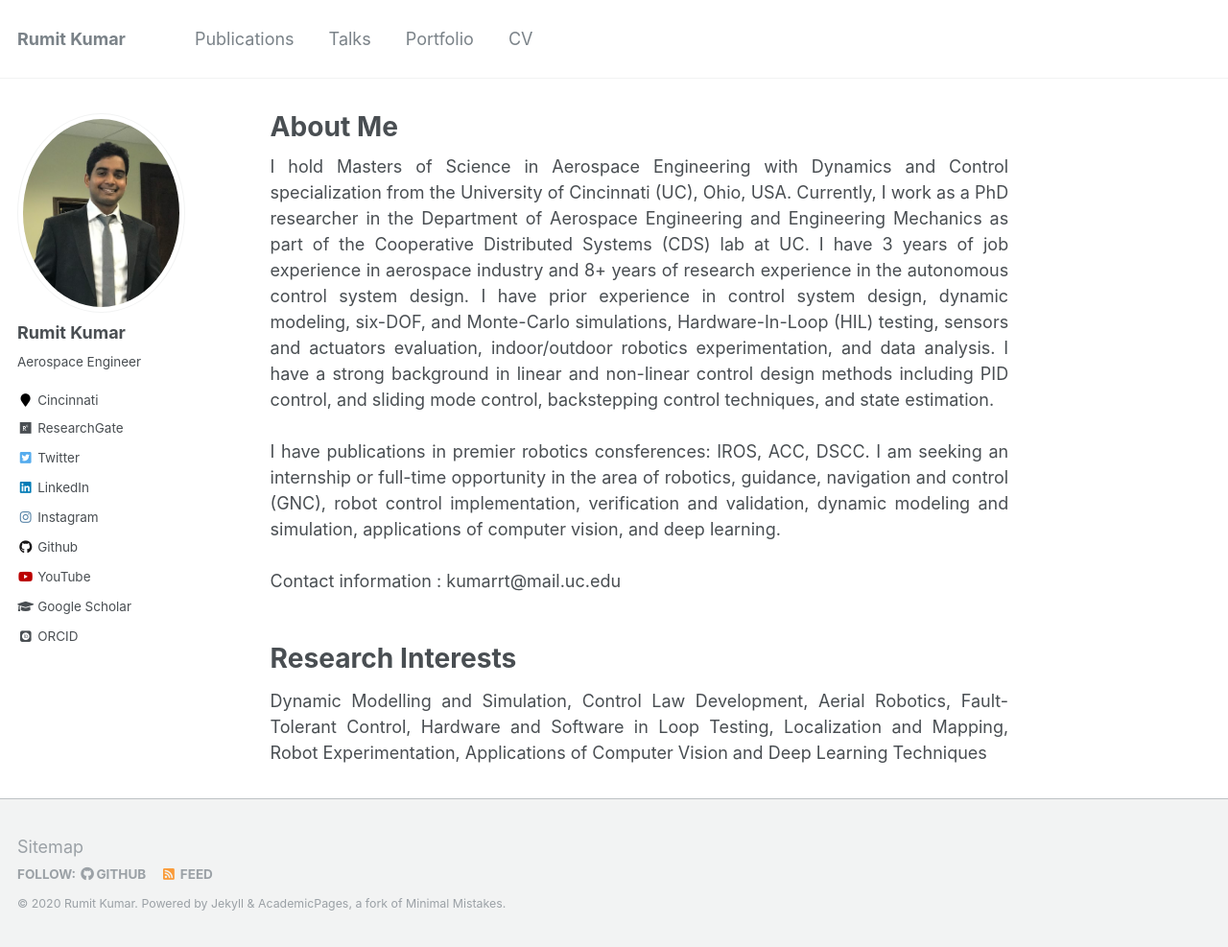
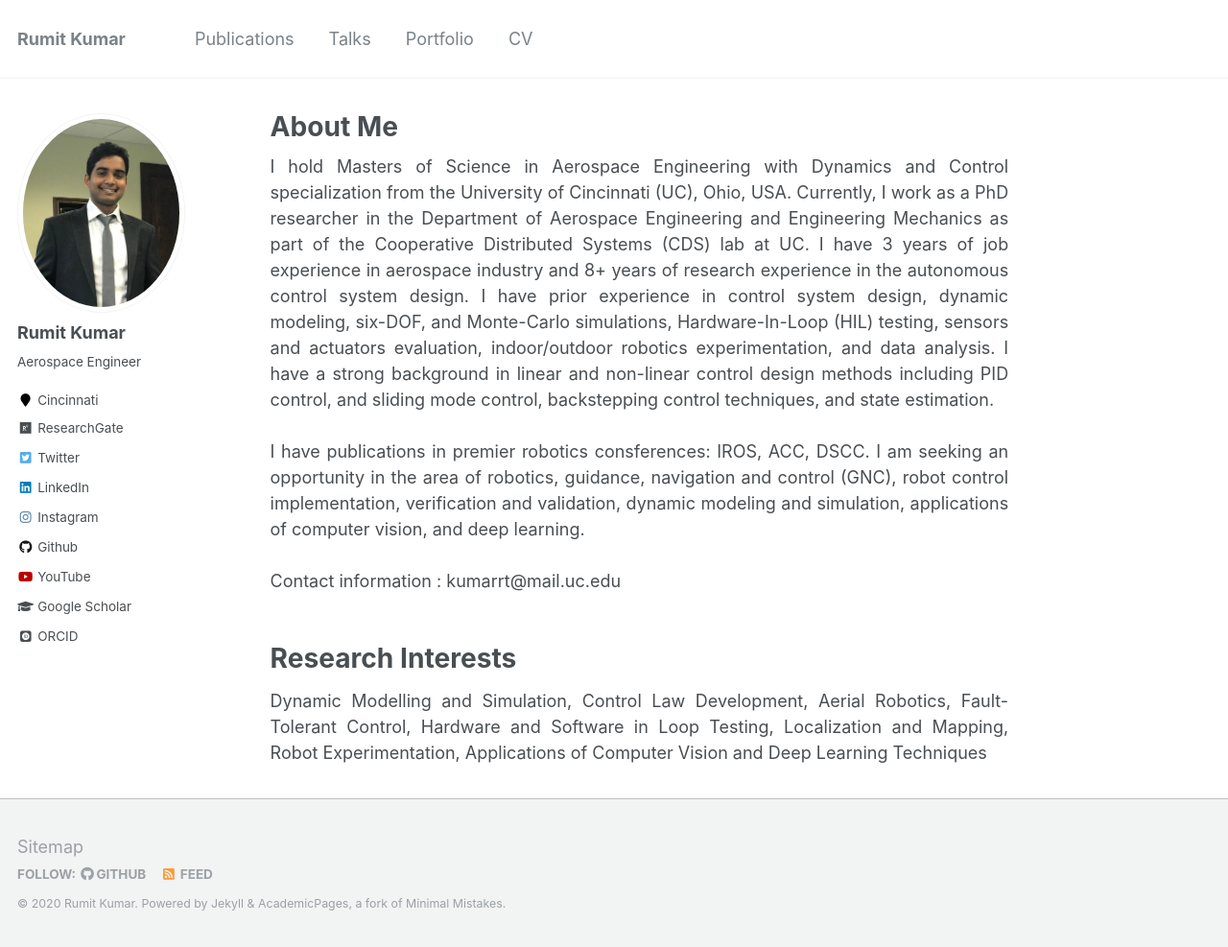
Before and after one commit to kumarrt/kumarrt.github.io, a Jekyll site: the page built from _pages/about.md, in a window 1280 px wide and 987 px high. Shown: the whole window at 96% size. Built offline with Jekyll 4.4.1, drawn with Linux system fonts in a browser that asks for light colours; some web fonts are replaced.

Commit message:
Update about.md

```diff
--- a/_pages/about.md
+++ b/_pages/about.md
@@ -12,7 +12,7 @@ redirect_from:
 <br />
 <br />
 
-I have publications in premier robotics consferences: IROS, ACC, DSCC. I am seeking an internship or full-time opportunity in the area of robotics, guidance, navigation and control (GNC), robot control implementation, verification and validation, dynamic modeling and simulation, applications of computer vision, and deep learning.
+I have publications in premier robotics consferences: IROS, ACC, DSCC. I am seeking an opportunity in the area of robotics, guidance, navigation and control (GNC), robot control implementation, verification and validation, dynamic modeling and simulation, applications of computer vision, and deep learning.
 
  </div>
 
```
